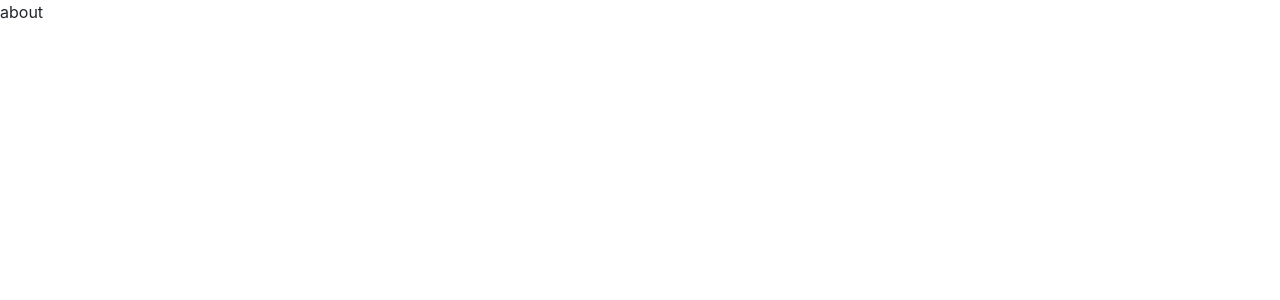
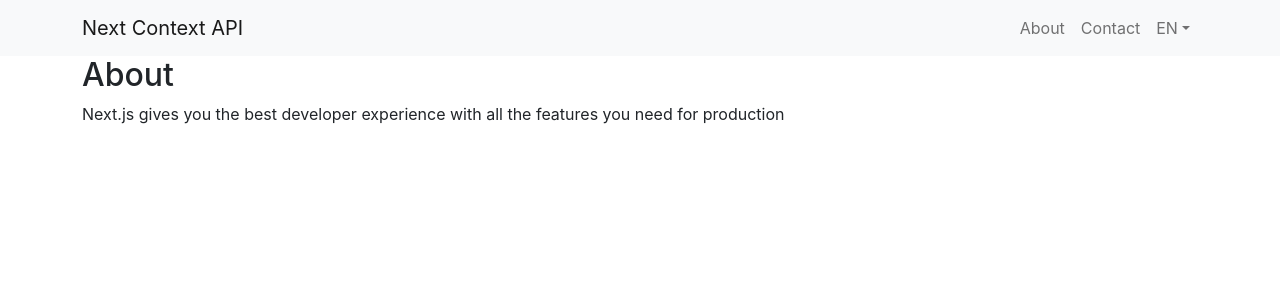
Before and after one commit to arealclimber/example-next-context-api, a Next.js app: page /about in a window 1280 px wide. Shown: the top 300 px of the page. Built offline with nearby package versions, Linux system fonts and the light colour scheme.

Commit message:
Create about page

```diff
--- a/pages/about.js
+++ b/pages/about.js
@@ -1,5 +1,20 @@
-import React from 'react';
+import { useContext } from 'react';
+import AppContext from '../AppContext';
 
-export default function about() {
-	return <div>about</div>;
+import { Container } from 'react-bootstrap';
+import Navigation from '../components/Navigation';
+
+export default function About() {
+	const value = useContext(AppContext);
+	let { aboutTitle, aboutContent } = value.state.languages;
+
+	return (
+		<>
+			<Navigation />
+			<Container className="page">
+				<h2>{aboutTitle}</h2>
+				<p>{aboutContent}</p>
+			</Container>
+		</>
+	);
 }
```
